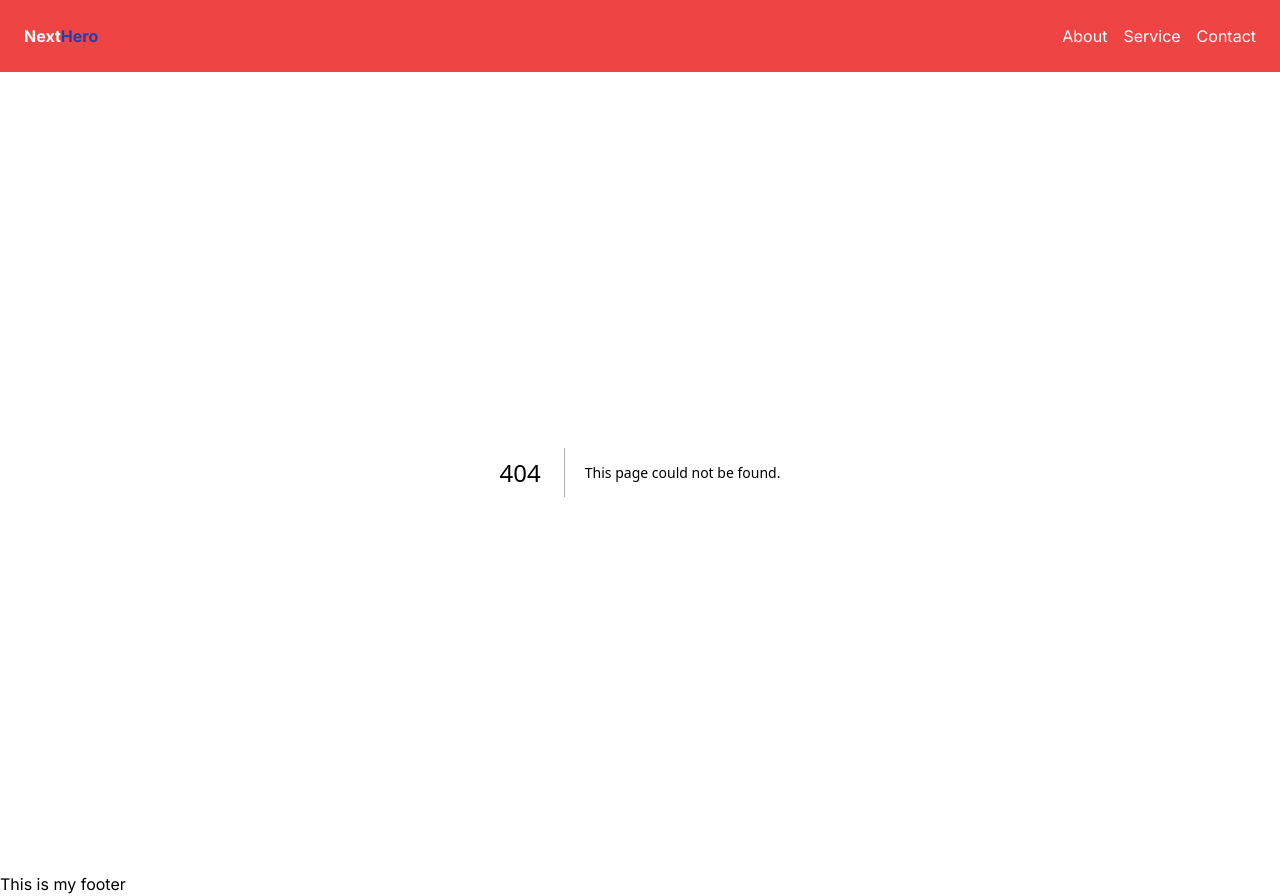
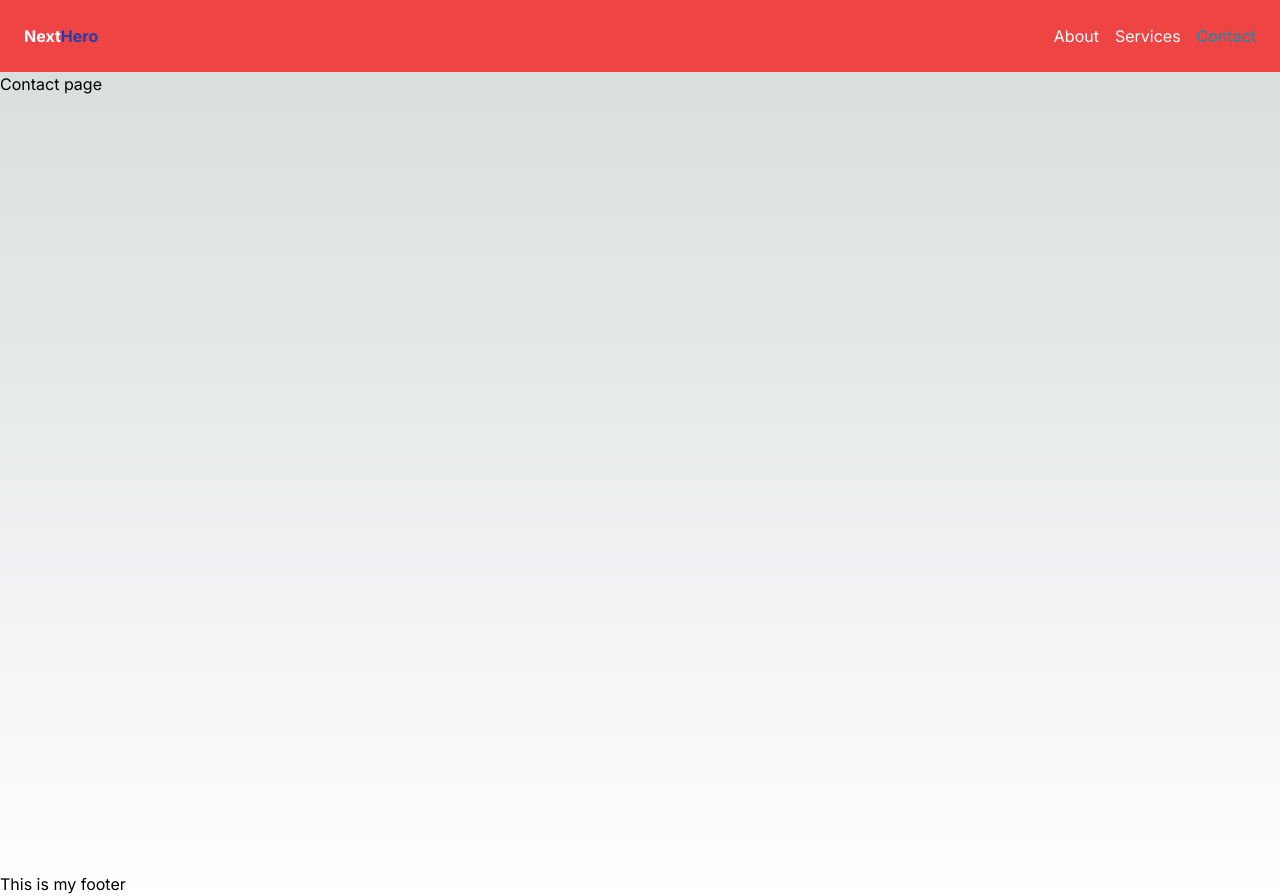
Before and after one commit to hasanalam24/nextHero-Next.js, a Next.js app: page /contact in a window 1280 px wide. Before the commit this address had no page. Built offline with nearby package versions, Linux system fonts and the light colour scheme.

Commit message:
dynamic pathname select

```diff
--- a/src/app/Components/Navber.jsx
+++ b/src/app/Components/Navber.jsx
@@ -1,20 +1,40 @@
+"use client"
 import Link from "next/link";
+import { usePathname } from "next/navigation";
 
 const Navber = () => {
+
+    const pathName = usePathname()
+
+
+    const links = [
+        {
+            title: 'About',
+            path: '/about'
+        },
+        {
+            title: 'Services',
+            path: '/services'
+        },
+        {
+            title: 'Contact',
+            path: '/contact'
+        },
+    ]
+
+
     return (
         <nav className="bg-red-500 p-6 text-white flex items-center justify-between">
             <h5 className="font-bold">Next<span className="text-blue-800">Hero</span></h5>
 
             <ul className="flex items-center justify-center space-x-4">
 
-                <li>
-                    <Link href="about">About</Link>
-                </li>
-                <li>Service</li>
-                <li>Contact</li>
+                {
+                    links.map(link => <Link className={`${pathName === link.path && 'text-cyan-600'}`} key={link.path} href={link.path}>{link.title}</Link>)
+                }
             </ul>
 
-        </nav>
+        </nav >
     );
 };
 
--- /dev/null
+++ b/src/app/contact/page.jsx
@@ -0,0 +1,10 @@
+
+const page = () => {
+    return (
+        <div>
+            Contact page
+        </div>
+    );
+};
+
+export default page;
```
Also changed, not shown: src/app/services/page.jsx (renamed from src/app/service/page.jsx).
